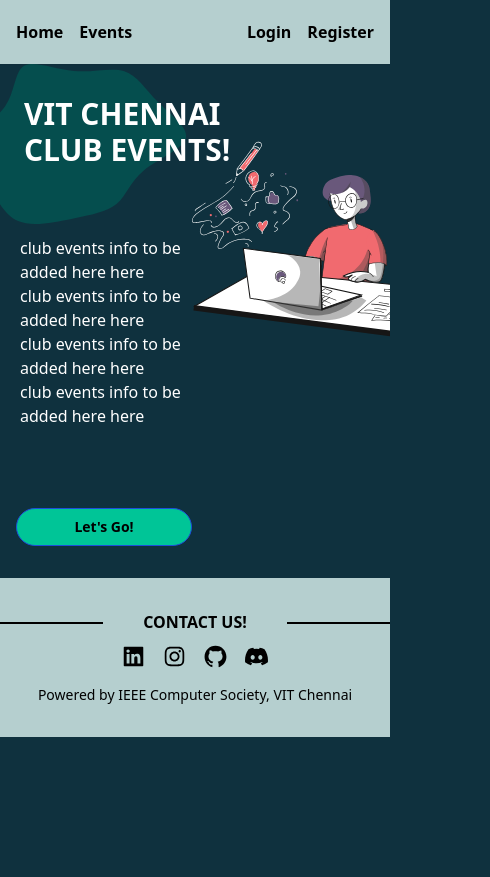
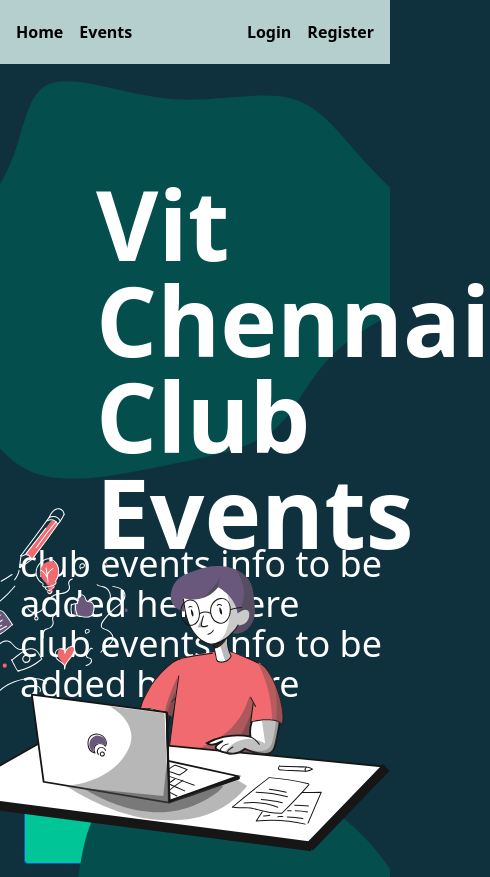
Before and after one commit to ComputerSocietyVITC/club-events, a React (Create React App) app: page / in a window 390 px wide. Shown: the top 877 px of the page, 490 px wide, since content can reach past the window. Before the commit the page ends 844 px from the top, so only its background shows below. Built offline with nearby package versions, Linux system fonts and the light colour scheme; the HTML template or start-up script is replaced by a standard one.

Commit message:
responsiveness improved

```diff
--- a/src/Components/Button.jsx
+++ b/src/Components/Button.jsx
@@ -2,7 +2,7 @@
 
 function Button() {
     return (
-        <button className="mt-12 mb-8 ml-4 py-2 max-w-xs bg-lightergreen hover:bg-green-500 text-black font-bold   text-sm border border-blue-700 rounded-full ">
+        <button className="ml-6 mt-2 h-8 mb-4 w-32 bg-lightergreen hover:bg-green-500 text-black font-bold   text-sm border border-blue-700 rounded md:w-60 md:h-16 md:text-2xl lg:mt-12 lg:h-20 lg:w-72">
             Let's Go!
         </button>
     )
--- a/src/Components/EventInfo.jsx
+++ b/src/Components/EventInfo.jsx
@@ -2,18 +2,10 @@
 
 function EventInfo() {
     return (
-        <div className='mt-3  text-xs  text-white  max-w-9/10 md:text-base ml-5 mmd:text-xl mmd:mt-4 mmd:pt-8 pb-8'>
+        <div className='mt-3  text-sm  text-white pb-8   ml-5 sm:text-xl md:mt-4 md:pt-8 md:text-2xl lg:text-4xl '>
+
             <p>club events info to be added here here</p>
             <p>club events info to be added here here</p>
-            <p>club events info to be added here here</p>
-            <p>club events info to be added here here</p>
-
-
-
-
-
-
-
 
 
 
--- a/src/content/Home.jsx
+++ b/src/content/Home.jsx
@@ -8,29 +8,24 @@
 
 const Home = () => {
   return (
-    <div className='w-full flex flex-row h-full'>
+    <div className='w-100vh flex flex-1 flex-col h-full overflow-hidden'>
+      <div className='flex flex-col justify-start'>
+        <Blob1 className='h-40 w-48 sm:h-48 sm:w-56 md:h-72 md:w-80 lg:h-sm lg:w-md' />
+        <div className='ml-8 mt-8 text-4xl absolute text-white font-bold sm:text-5xl md:text-6xl md:mt-16 lg:mt-28 lg:ml-24 lg:text-8xl '>
+          <h1>Vit Chennai</h1>
+          <h1>Club Events</h1>
+        </div>
+        <EventInfo />
 
-      <div className='flex flex-col   flex-1 '>
-        <div className='absolute mmd:mt-4  '>
 
-          <h1 className='md:text-3xl px-6 mt-8  font-bold text-white  mmd:mt-12 mmd:ml-8 mmd:text-5xl mlg:text-6xl'>VIT CHENNAI</h1>
-          <h1 className='md:text-3xl px-6 font-bold text-white  mmd:mt-2  mmd:ml-8   mmd:text-5xl mlg:text-6xl '>CLUB EVENTS!</h1>
-
-        </div>
-        <Blob1 className='md:h-40 md:w-48 mmd:h-96 mmd:w-96 mmd:-mt-12 mlg:h-96 mlg:w-1/2 mlg:mt-24' />
-        <EventInfo />
         <Button />
       </div>
-
-      <div className='flex-row mmd:flex-1 mt-12  overflow-hidden '>
-
-
-        <Illustration className=' xs:w-32 xs:h-64 ml-0 md:h-64 md:w-64 mmd:h-96 w-sm mlg:absolute mlg:ml-16 mlg:w-sm' />
-
-        <Blob2 className=' lg:h-0 lg:w-0 h-sm w-auto ml:64 mxl:ml-80  overflow-hidden  mlg:mt-48' />
-
+      <div />
+      <div className='flex justify-end  xl:-mt-40'>
+        <Illustration className='h-64 w-48 absolute  -mt-28 sm:w-64 md:h-72 md:w-80  md:-mt-36 lg:h-sm lg:w-md lg:-mt-64' />
+        <Blob2 className='h-40 w-52  sm:h-40 sm:w-48 md:h-64 md:w-72 lg:h-md lg:w-lg' />
       </div>
-    </div>
+    </div >
 
 
 
```
